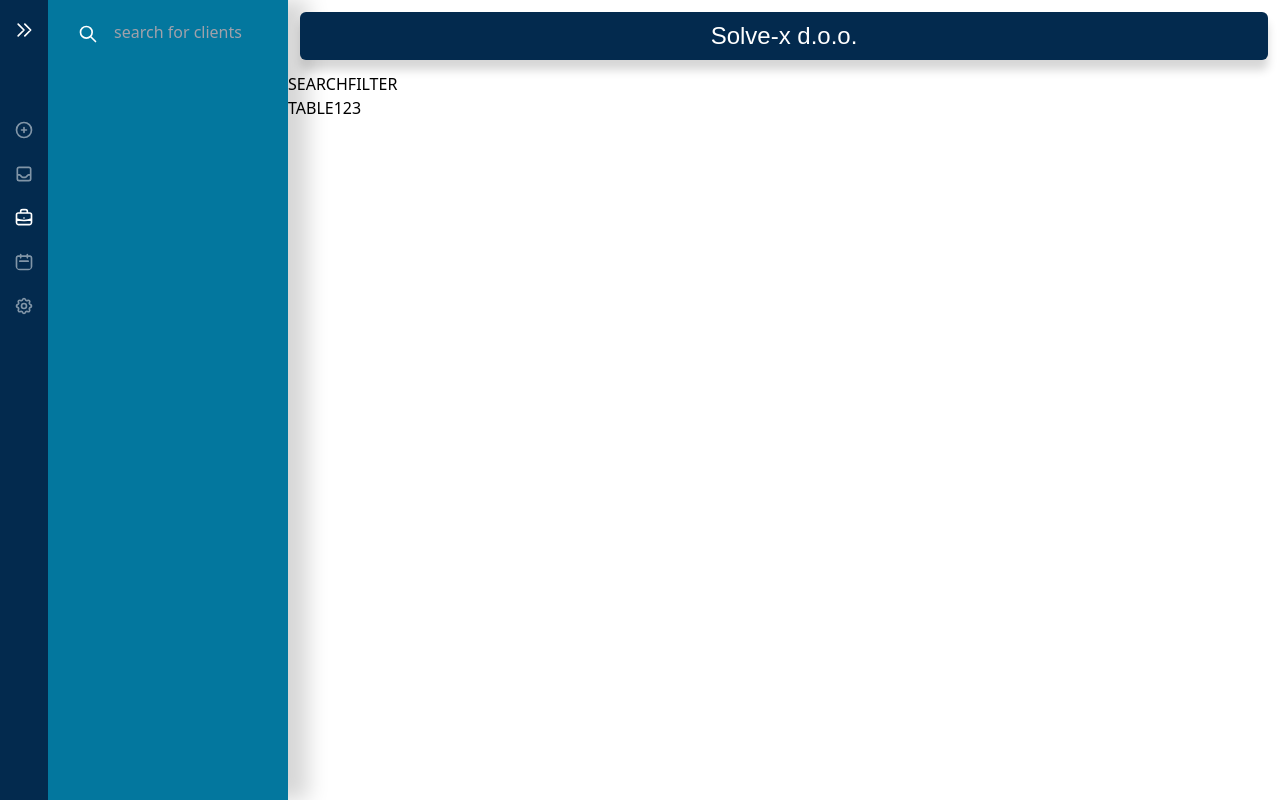
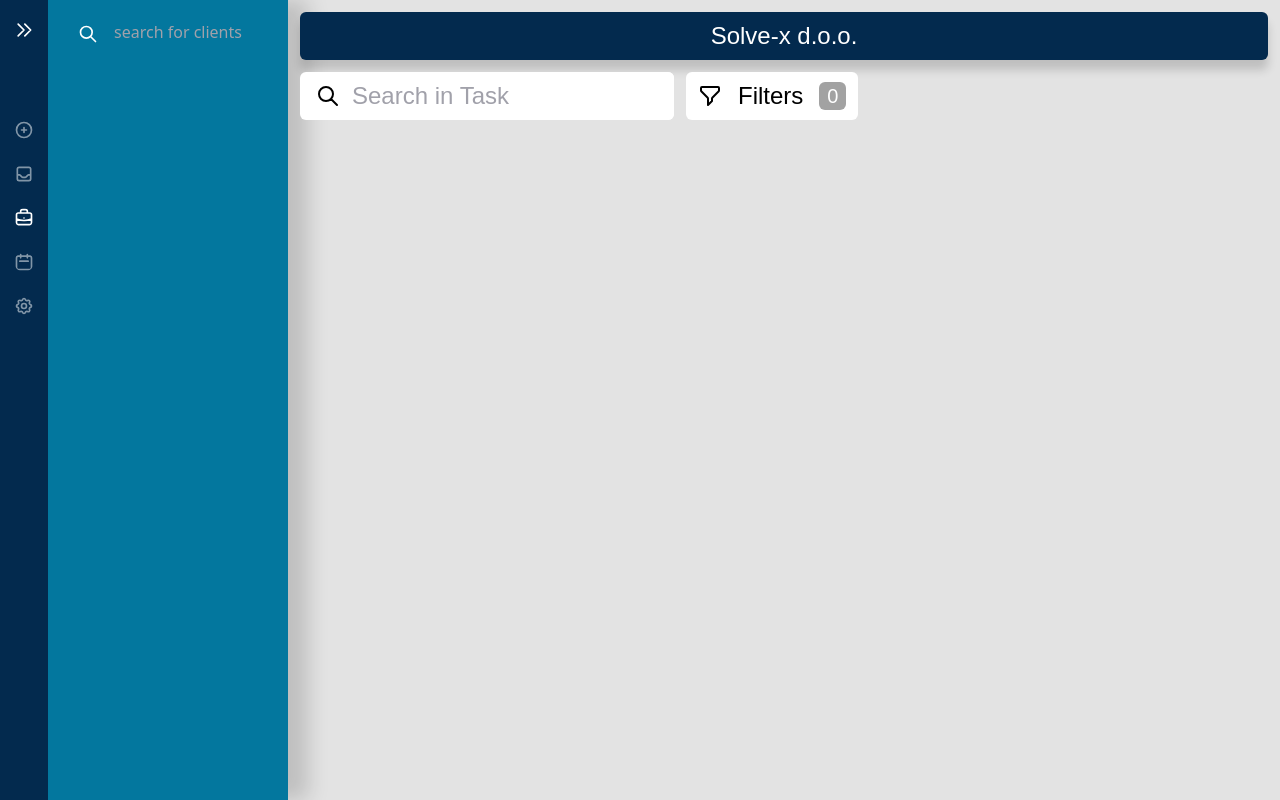
Before and after one commit to BrackoGregor/timetracker_praksa, a Vue app in the folder web/: page /clients in a window 1280 px wide. Built offline with nearby package versions, Linux system fonts and the light colour scheme.

Commit message:
Dodan filter and search field

```diff
--- a/web/src/components/ClientTable.vue
+++ b/web/src/components/ClientTable.vue
@@ -1,4 +1,6 @@
-<template>TABLE123</template>
+<template>
+  <div></div>
+</template>
 
 <script>
 export default {};
--- a/web/src/components/Filter.vue
+++ b/web/src/components/Filter.vue
@@ -1,5 +1,28 @@
 <template>
-  <div>FILTER</div>
+  <div class="rounded-md flex flex-row bg-white h-12 ml-3 items-center">
+    <svg
+      xmlns="http://www.w3.org/2000/svg"
+      class="h-6 w-6 ml-3 cursor-pointer"
+      fill="none"
+      viewBox="0 0 24 24"
+      stroke="currentColor"
+    >
+      <path
+        stroke-linecap="round"
+        stroke-linejoin="round"
+        stroke-width="2"
+        d="M3 4a1 1 0 011-1h16a1 1 0 011 1v2.586a1 1 0 01-.293.707l-6.414 6.414a1 1 0 00-.293.707V17l-4 4v-6.586a1 1 0 00-.293-.707L3.293 7.293A1 1 0 013 6.586V4z"
+      />
+    </svg>
+    <h1
+      class="font-customFont font-normal text-2xl text-black mx-4 cursor-pointer"
+    >
+      Filters
+    </h1>
+    <div class="rounded-md mr-3 bg-gray-loginInputText cursor-pointer">
+      <h1 class="px-2 font-customFont text-xl text-white">0</h1>
+    </div>
+  </div>
 </template>
 
 <script>
--- a/web/src/components/SearchField.vue
+++ b/web/src/components/SearchField.vue
@@ -1,5 +1,25 @@
 <template>
-  <div>SEARCH</div>
+  <div class="ml-3 bg-white rounded-md flex flex-row items-center h-12">
+    <svg
+      xmlns="http://www.w3.org/2000/svg"
+      class="h-6 w-6 ml-4"
+      fill="none"
+      viewBox="0 0 24 24"
+      stroke="black"
+    >
+      <path
+        stroke-linecap="round"
+        stroke-linejoin="round"
+        stroke-width="2"
+        d="M21 21l-6-6m2-5a7 7 0 11-14 0 7 7 0 0114 0z"
+      />
+    </svg>
+    <input
+      class="pl-3 pr-3 py-2 rounded-md font-customFont font-normal text-2xl text-gray-inputPlaceholder focus-within:outline-none focus-within:text-black"
+      type="text"
+      placeholder="Search in Task"
+    />
+  </div>
 </template>
 
 <script>
--- a/web/src/views/Clients.vue
+++ b/web/src/views/Clients.vue
@@ -1,5 +1,5 @@
 <template>
-  <div class="w-full flex">
+  <div class="w-full flex bg-gray-light">
     <ExtendedNavbar></ExtendedNavbar>
     <div class="flex flex-col w-full">
       <HeaderTable></HeaderTable>
--- a/web/tailwind.config.js
+++ b/web/tailwind.config.js
@@ -16,6 +16,7 @@
       black: '#000',
       gray: {
         light: '#E3E3E3',
+        inputPlaceholder: '#7E7E7E',
         loginInputText: '#A2A2A2',
         loginInputBg: '#E6E6E6',
         DEFAULT: '8195A7',
```
